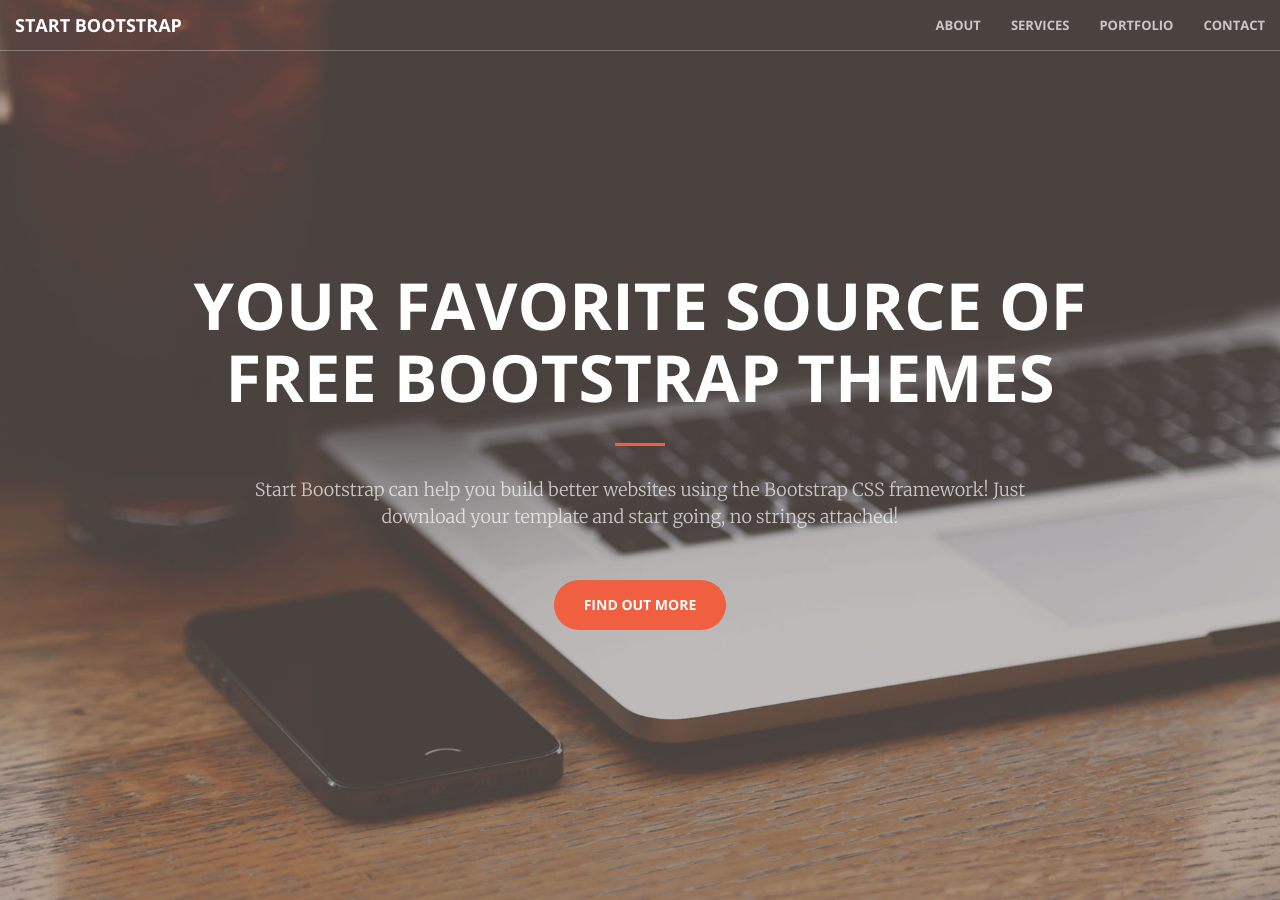
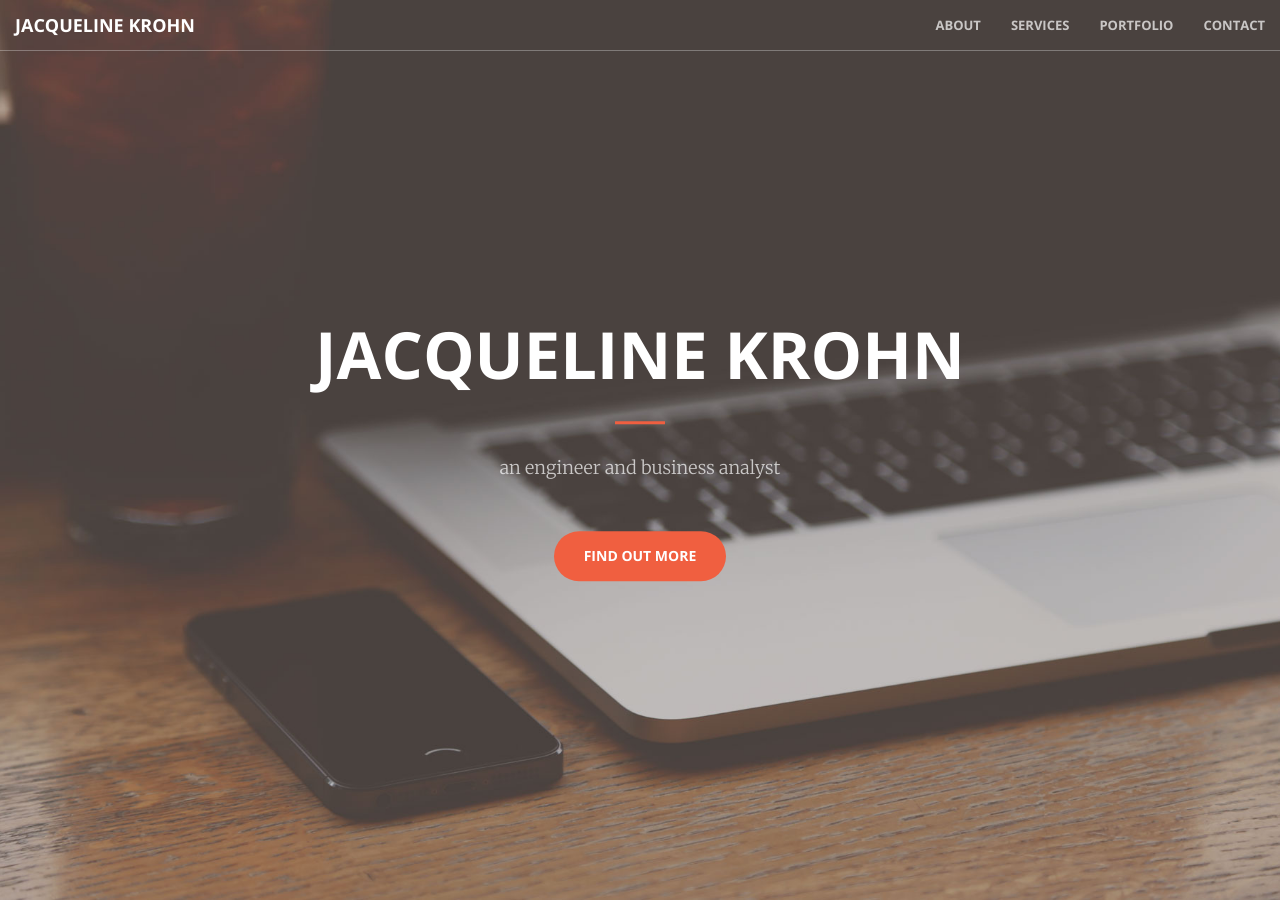
Before and after one commit to jackie-krohn/jackie-krohn.github.io, a Jekyll site: the page built from index.html, in a window 1280 px wide and 900 px high. Built offline with Jekyll 4.4.1, drawn with Linux system fonts in a browser that asks for light colours; some of the changed text lies outside the part shown.

Commit message:
Text changes

```diff
--- a/_includes/aside.html
+++ b/_includes/aside.html
@@ -1,7 +1,8 @@
   <aside class="bg-dark">
       <div class="container text-center">
           <div class="call-to-action">
-              <h2>Free Download at Start Bootstrap!</h2>
+              <h2>Download CV</h2>
+
               <a href="#" class="btn btn-default btn-xl wow tada">Download Now!</a>
           </div>
       </div>
--- a/_includes/call-to-action.html
+++ b/_includes/call-to-action.html
@@ -2,10 +2,10 @@
     <div class="container">
         <div class="row">
             <div class="col-lg-8 col-lg-offset-2 text-center">
-                <h2 class="section-heading">We've got what you need!</h2>
+                <h2 class="section-heading">About Me</h2>
                 <hr class="light">
-                <p class="text-faded">Start Bootstrap has everything you need to get your new website up and running in no time! All of the templates and themes on Start Bootstrap are open source, free to download, and easy to use. No strings attached!</p>
-                <a href="#" class="btn btn-default btn-xl">Get Started!</a>
+                <p class="text-faded">My name is Jacqueline(Jackie) Krohn. I'm an engineer with a passion for problem solving which led me to data science. After finishing my undergraduate in mechanical engineering at The University of Texas at Austin, I spent some time working before deciding to pursue my Master of Science in Business Analytics. </p>
+                <a href="#" class="btn btn-default btn-xl">Check out my work and passions!</a>
             </div>
         </div>
     </div>
--- a/_includes/contact.html
+++ b/_includes/contact.html
@@ -6,25 +6,25 @@
                 <hr class="primary">
                 <p>Check out my social media pages or send me an email to keep in touch!</p>
             </div>
-        <div class="col-lg-2 col-lg-offset-3 text-center">
+        <div class="col-lg-3 col-lg-offset-3 text-center">
             <a href="https://www.linkedin.com/in/{{ site.linkedin_username }}">
                 <i class="fa fa-linkedin-square fa-3x wow bounceIn" data-wow-delay=".1s"></i>
                 <p>{{ site.linkedin_username }}</p>
             </a>
         </div>
-        <div class="col-lg-2 col-lg-offset-2 text-center">
+        <div class="col-lg-1 col-lg-offset-2 text-center">
             <a href="mailto:{{ site.email }}">
             <i class="fa fa-envelope-square fa-3x wow bounceIn" data-wow-delay=".1s"></i>
                 <p>{{ site.email }}</p>
             </a>
         </div>
-        <div class="col-lg-2 col-lg-offset-1 text-center">
+        <div class="col-lg-1 col-lg-offset-1 text-center">
             <a href="https://github.com/{{ site.github_username }}">
             <i class="fa fa-github-square fa-3x wow bounceIn" data-wow-delay=".1s"></i>
                 <p>{{ site.github_username }}</p>
             </a>
         </div>
-        <div class="col-lg-2 col-lg-offset-1 text-center">
+        <div class="col-lg-1 col-lg-offset-1 text-center">
             <a href="https://instagram.com/{{ site.instagram_username }}">
             <i class="fa fa-instagram-square fa-3x wow bounceIn" data-wow-delay=".1s"></i>
                 <p>{{ site.instagram_username }}</p>
--- a/_includes/header.html
+++ b/_includes/header.html
@@ -1,9 +1,9 @@
 <header>
     <div class="header-content">
         <div class="header-content-inner">
-            <h1>Your Favorite Source of Free Bootstrap Themes</h1>
+            <h1>Jacqueline Krohn</h1>
             <hr>
-            <p>Start Bootstrap can help you build better websites using the Bootstrap CSS framework! Just download your template and start going, no strings attached!</p>
+            <p> an engineer and business analyst </p>
             <a href="#about" class="btn btn-primary btn-xl page-scroll">Find Out More</a>
         </div>
     </div>
--- a/_includes/nav.html
+++ b/_includes/nav.html
@@ -8,7 +8,7 @@
                 <span class="icon-bar"></span>
                 <span class="icon-bar"></span>
             </button>
-            <a class="navbar-brand page-scroll" href="#page-top">Start Bootstrap</a>
+            <a class="navbar-brand page-scroll" href="#page-top">Jacqueline Krohn</a>
         </div>
 
         <!-- Collect the nav links, forms, and other content for toggling -->
```
